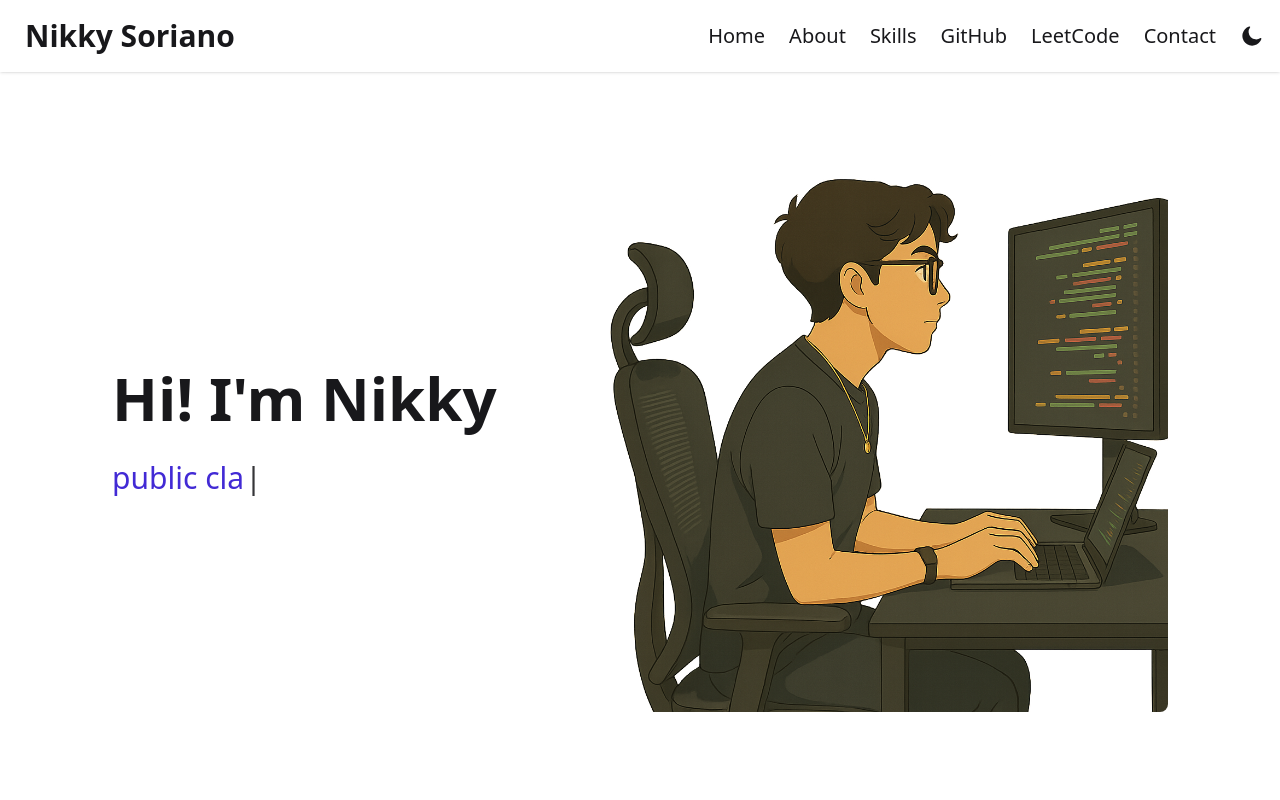
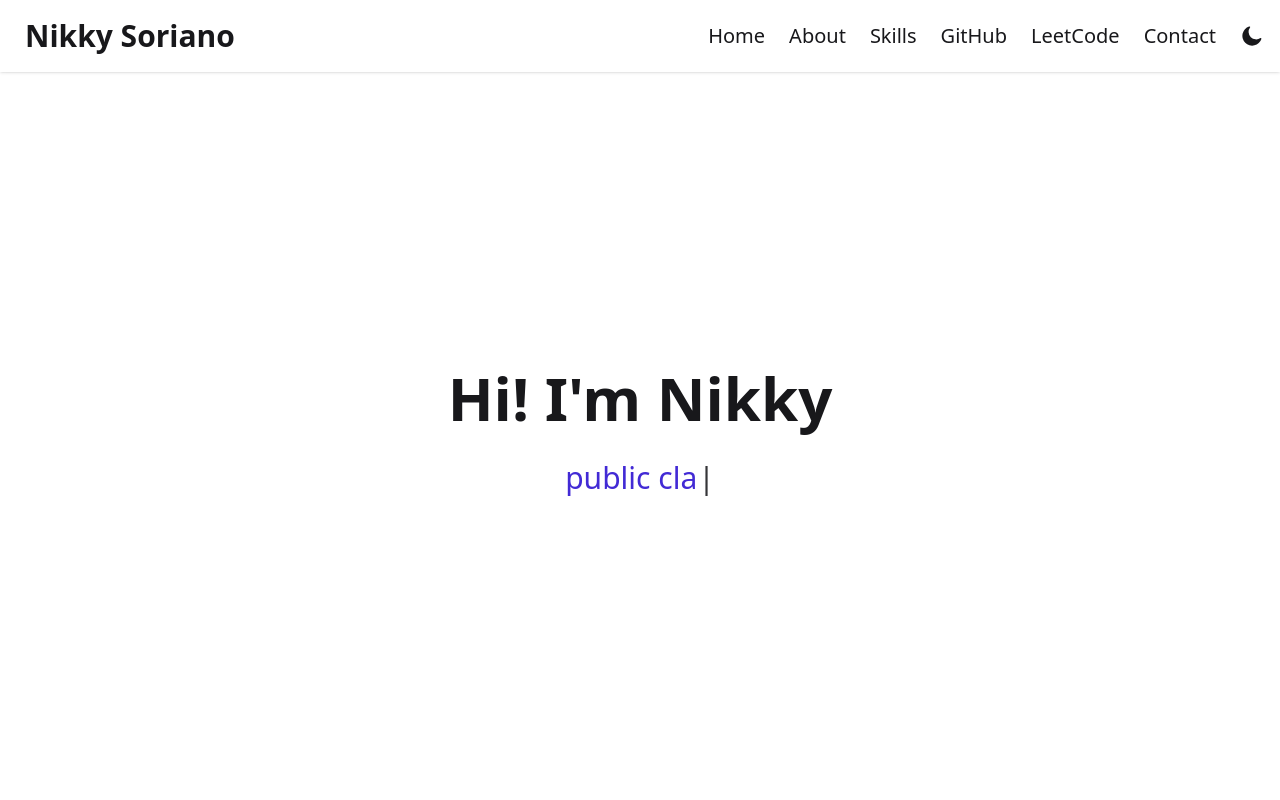
Before and after one commit to nikkyjsoriano/nikkyjsoriano.github.io, a React (Vite) app: page / in a window 1280 px wide. Shown: the top 800 px of the page. Built offline with nearby package versions, Linux system fonts and the light colour scheme.

Commit message:
Remove AI hero art
* Remove generated illustration from portfolio hero
* Center the introduction without artwork

```diff
--- a/src/components/Landing.tsx
+++ b/src/components/Landing.tsx
@@ -1,26 +1,25 @@
 import { motion } from "framer-motion";
 import Typewriter from "typewriter-effect";
-import landingImage from "@/assets/landing.png";
 import { heroRoles } from "@/data/siteData";
 
 function Landing() {
   return (
     <div className="hero min-h-[calc(100vh-4rem)] w-full">
-      <div className="hero-content flex-col xl:flex-row items-center h-full">
+      <div className="hero-content flex-col items-center">
         <motion.div
-          className="lg:col-6 lg:p-0 p-6 flex-col col-span-full"
+          className="lg:p-0 p-6 flex-col"
           initial={{ opacity: 0, x: -60 }}
           animate={{ opacity: 1, x: 0 }}
           transition={{ duration: 0.6, ease: "easeOut" }}>
           <motion.h1
-            className="lg:text-6xl text-5xl font-bold xl:text-left text-center"
+            className="lg:text-6xl text-5xl font-bold text-center"
             initial={{ opacity: 0, y: 20 }}
             animate={{ opacity: 1, y: 0 }}
             transition={{ duration: 0.6, delay: 0.2, ease: "easeOut" }}>
             Hi! I&apos;m Nikky
           </motion.h1>
           <motion.div
-            className="pt-8 lg:text-3xl text-xl flex lg:w-120 xl:justify-start justify-center"
+            className="pt-8 lg:text-3xl text-xl flex lg:w-120 justify-center"
             initial={{ opacity: 0, y: 20 }}
             animate={{ opacity: 1, y: 0 }}
             transition={{ duration: 0.6, delay: 0.4, ease: "easeOut" }}>
@@ -40,19 +39,6 @@ function Landing() {
               }}/>
           </motion.div>
         </motion.div>
-        <motion.div
-          className="lg:col-6 w-full lg:w-auto mt-8 lg:mt-0"
-          initial={{ opacity: 0, x: 60 }}
-          animate={{ opacity: 1, x: 0 }}
-          transition={{ duration: 0.6, ease: "easeOut" }}>
-          <motion.img
-            src={landingImage}
-            alt="placeholder"
-            className="lg:max-h-[70vh] max-h-[60vh] w-auto rounded-lg scale-x-[-1]"
-            initial={{ opacity: 0, scale: 0.8 }}
-            animate={{ opacity: 1, scale: 1 }}
-            transition={{ duration: 0.6, delay: 0.2, ease: "easeOut" }}/>
-        </motion.div>
       </div>
     </div>
   );
```
Also changed, not shown: src/assets/landing.png (deleted).
